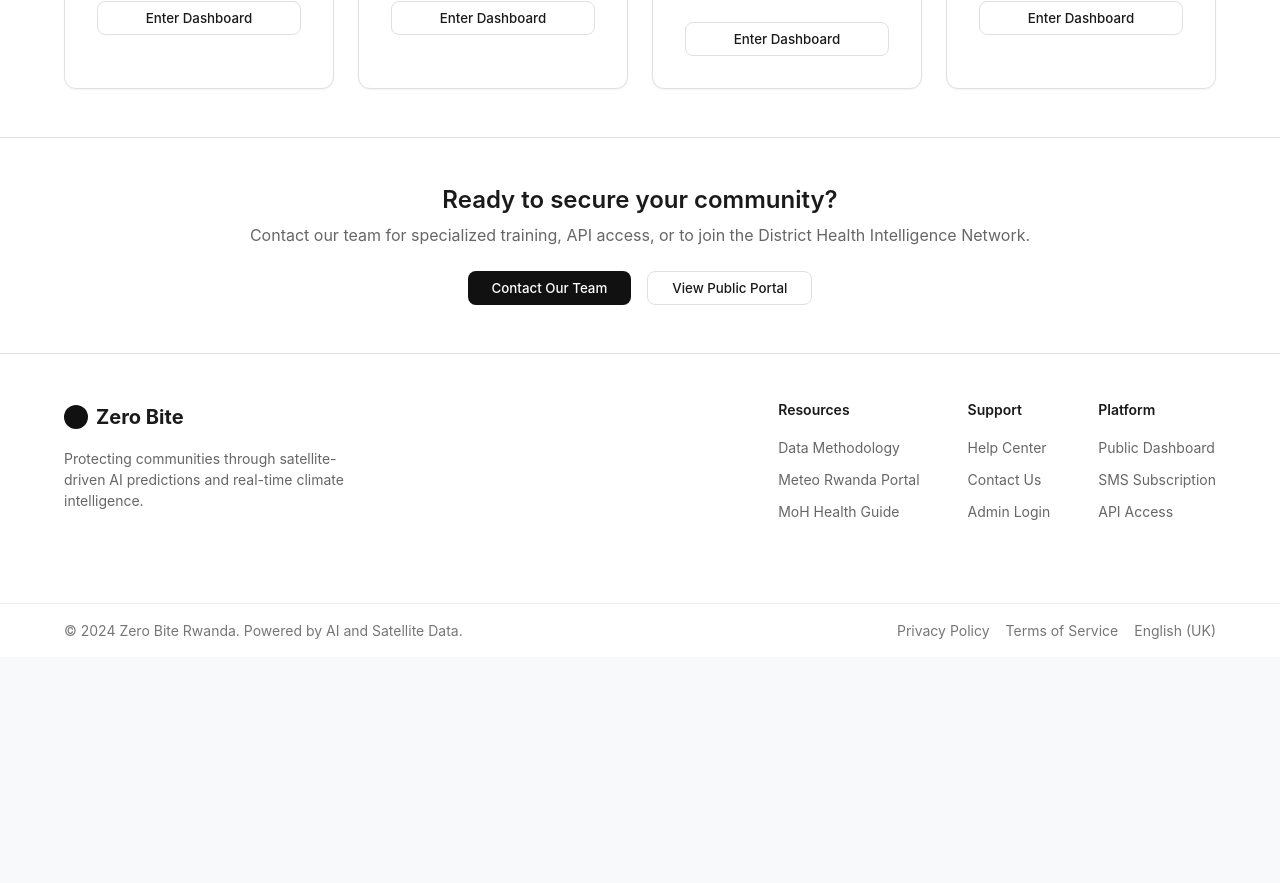
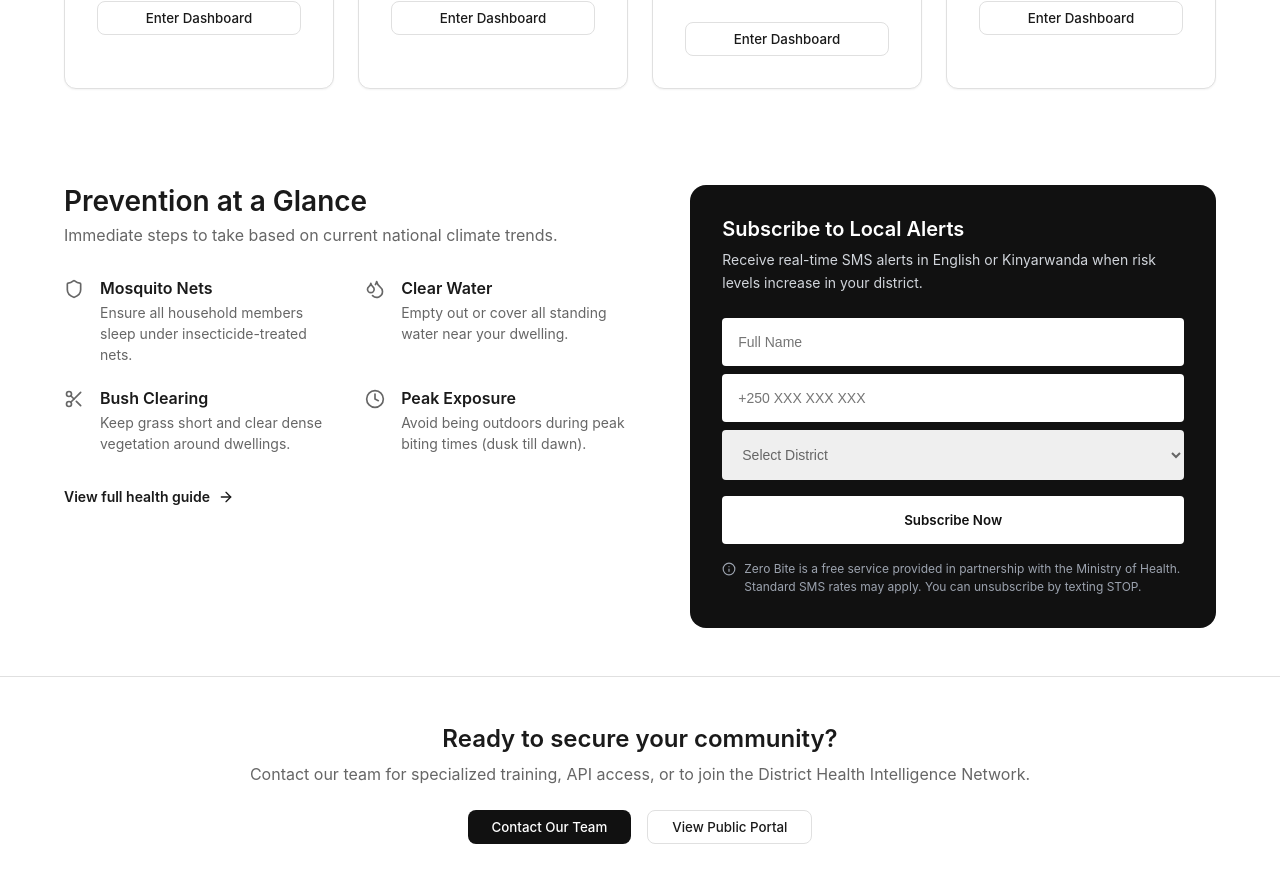
Before and after one commit to Aubierge-codes/Zero-bite, a React (Vite) app in the folder frontend/: page / in a window 1280 px wide. Shown: the part 2020-2903 px from the top of the page. Before the commit the page ends 2677 px from the top, so only its background shows below. Built offline with nearby package versions, Linux system fonts and the light colour scheme.

Commit message:
Landing: add missing Prevention/Subscribe section
Adds the 'Prevention at a Glance' tip grid and 'Subscribe to Local
Alerts' SMS sign-up card from the mockup, reusing .showcaseGrid so it
collapses to one column below 900px.

```diff
--- a/frontend/src/pages/Landing/Landing.tsx
+++ b/frontend/src/pages/Landing/Landing.tsx
@@ -1,6 +1,6 @@
 import styles from './Landing.module.css';
 import { useNavigate } from 'react-router-dom';
-import { Satellite, Brain, Smartphone, CheckCircle2, Bot, ArrowUp, Landmark, Building2, Stethoscope, Globe } from 'lucide-react';
+import { Satellite, Brain, Smartphone, CheckCircle2, Bot, ArrowUp, Landmark, Building2, Stethoscope, Globe, Shield, Droplets, Scissors, Clock, ArrowRight, Info } from 'lucide-react';
 import RwandaHeroMap from '../../components/RwandaHeroMap';
 import RoleCard from '../../components/RoleCard';
 
@@ -9,6 +9,13 @@ const assistantChecklist = [
   'Get recommendations for community health risks',
   'Draft SMS alerts in Kinyarwanda or English',
   'Understand the data behind risk scores',
+];
+
+const preventionTips = [
+  { icon: <Shield size={20} />, title: 'Mosquito Nets', description: 'Ensure all household members sleep under insecticide-treated nets.' },
+  { icon: <Droplets size={20} />, title: 'Clear Water', description: 'Empty out or cover all standing water near your dwelling.' },
+  { icon: <Scissors size={20} />, title: 'Bush Clearing', description: 'Keep grass short and clear dense vegetation around dwellings.' },
+  { icon: <Clock size={20} />, title: 'Peak Exposure', description: 'Avoid being outdoors during peak biting times (dusk till dawn).' },
 ];
 
 const roles = [
@@ -170,6 +177,55 @@ export default function Landing() {
         </div>
       </section>
 
+      {/* Prevention at a Glance + Subscribe */}
+      <section className={styles.section} style={{ backgroundColor: 'var(--color-surface)' }}>
+        <div className="container">
+          <div className={styles.showcaseGrid} style={{ alignItems: 'start' }}>
+            <div>
+              <h2 style={{ fontSize: '1.75rem', marginBottom: '0.25rem' }}>Prevention at a Glance</h2>
+              <p style={{ color: 'var(--color-text-secondary)', marginBottom: 'var(--spacing-xl)' }}>
+                Immediate steps to take based on current national climate trends.
+              </p>
+              <div className="grid grid-cols-2 gap-lg">
+                {preventionTips.map((tip) => (
+                  <div key={tip.title} className="flex gap-md">
+                    <div style={{ color: 'var(--color-text-secondary)', flexShrink: 0 }}>{tip.icon}</div>
+                    <div>
+                      <h4 style={{ fontSize: '1rem', marginBottom: '0.25rem' }}>{tip.title}</h4>
+                      <p style={{ fontSize: '0.875rem', color: 'var(--color-text-secondary)', lineHeight: 1.5 }}>{tip.description}</p>
+                    </div>
+                  </div>
+                ))}
+              </div>
+              <a href="#" className="flex items-center gap-sm" style={{ marginTop: 'var(--spacing-xl)', fontSize: '0.875rem', fontWeight: 600 }}>
+                View full health guide <ArrowRight size={16} />
+              </a>
+            </div>
+
+            <div style={{ backgroundColor: 'var(--color-primary)', color: 'white', borderRadius: 'var(--radius-xl)', padding: 'var(--spacing-xl)' }}>
+              <h3 style={{ fontSize: '1.25rem', marginBottom: '0.5rem' }}>Subscribe to Local Alerts</h3>
+              <p style={{ fontSize: '0.875rem', color: '#D1D5DB', marginBottom: 'var(--spacing-lg)', lineHeight: 1.6 }}>
+                Receive real-time SMS alerts in English or Kinyarwanda when risk levels increase in your district.
+              </p>
+              <div style={{ display: 'flex', flexDirection: 'column', gap: 'var(--spacing-sm)', marginBottom: 'var(--spacing-md)' }}>
+                <input type="text" placeholder="Full Name" style={{ padding: 'var(--spacing-md)', borderRadius: 'var(--radius-sm)', border: 'none', fontSize: '0.875rem' }} />
+                <input type="tel" placeholder="+250 XXX XXX XXX" style={{ padding: 'var(--spacing-md)', borderRadius: 'var(--radius-sm)', border: 'none', fontSize: '0.875rem' }} />
+                <select style={{ padding: 'var(--spacing-md)', borderRadius: 'var(--radius-sm)', border: 'none', fontSize: '0.875rem', color: 'var(--color-text-secondary)' }}>
+                  <option>Select District</option>
+                </select>
+              </div>
+              <button style={{ width: '100%', padding: 'var(--spacing-md)', borderRadius: 'var(--radius-sm)', backgroundColor: 'white', color: 'var(--color-primary)', fontWeight: 600 }}>
+                Subscribe Now
+              </button>
+              <div className="flex gap-sm" style={{ marginTop: 'var(--spacing-md)', fontSize: '0.75rem', color: '#9CA3AF', alignItems: 'flex-start' }}>
+                <Info size={14} style={{ marginTop: '2px', flexShrink: 0 }} />
+                <span>Zero Bite is a free service provided in partnership with the Ministry of Health. Standard SMS rates may apply. You can unsubscribe by texting STOP.</span>
+              </div>
+            </div>
+          </div>
+        </div>
+      </section>
+
       {/* CTA Section */}
       <section className={styles.ctaSection}>
         <div className="container">
```
